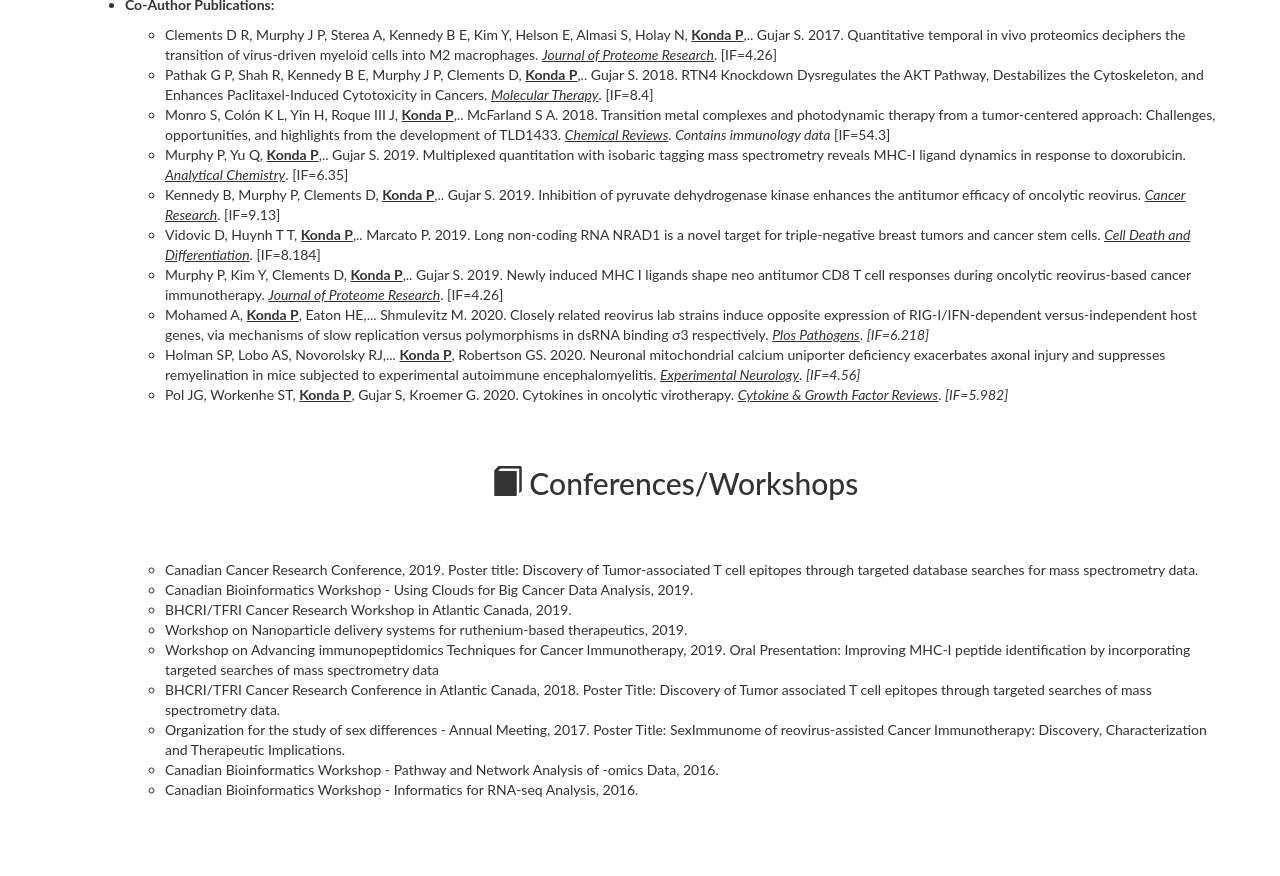
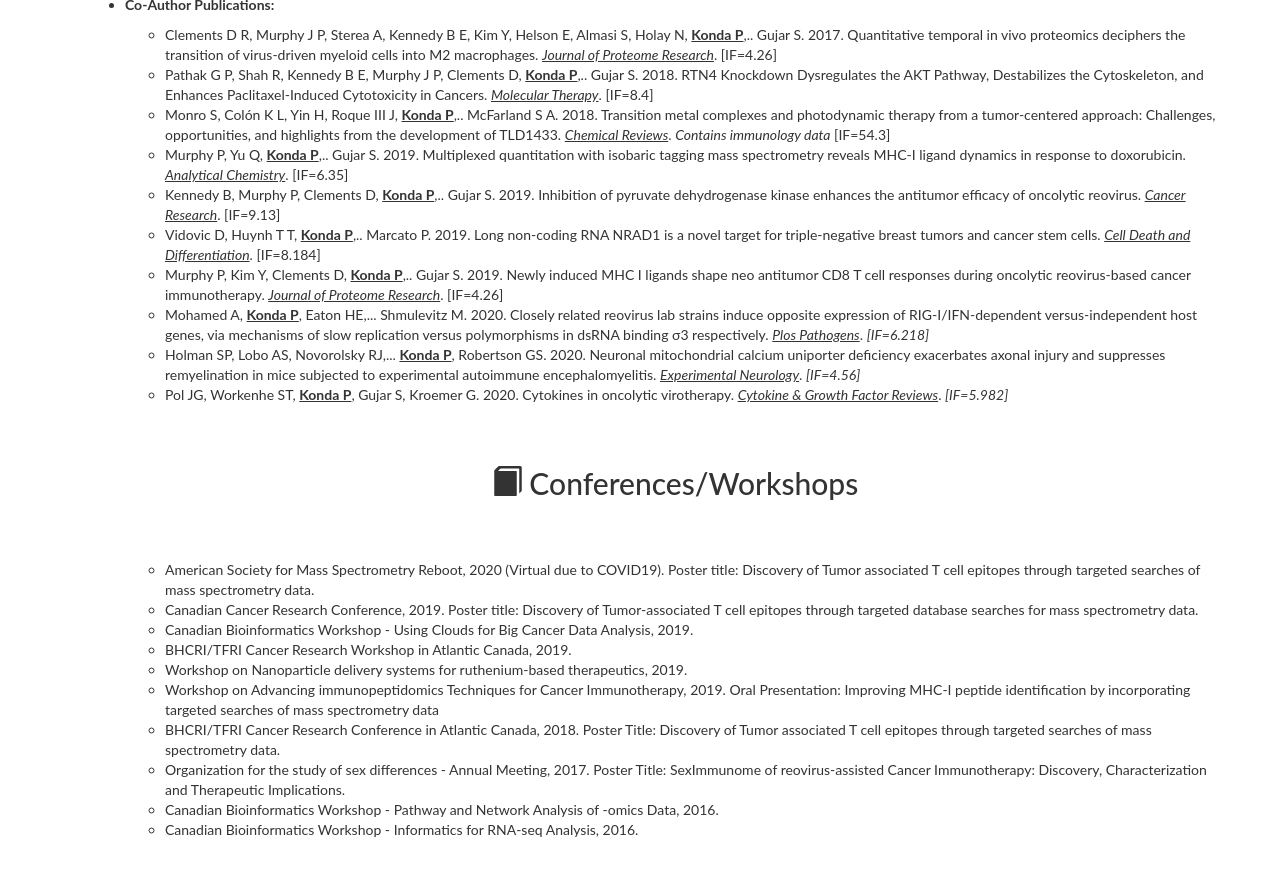
Before and after one commit to Prathyusha-konda/Prathyusha-konda.github.io, a Jekyll site: the page built from index.md, in a window 1280 px wide and 900 px high, scrolled down 2022 px. Shown: the top 876 px of the window. Built offline with Jekyll 4.4.1, drawn with Linux system fonts in a browser that asks for light colours; nearby versions of some CDN libraries.

Commit message:
Update index.md

```diff
--- a/index.md
+++ b/index.md
@@ -106,6 +106,7 @@ scroll: true
 		<h2 id="Conferences/Workshops"><span class="glyphicon glyphicon-book" aria-hidden="true"></span>  Conferences/Workshops</h2>
 		<br>
             <ul id="sublist">
+		    <li> American Society for Mass Spectrometry Reboot, 2020 (Virtual due to COVID19). Poster title: Discovery of Tumor associated T cell epitopes through targeted searches of mass spectrometry data. </li>
 		<li> Canadian Cancer Research Conference, 2019. Poster title: Discovery of Tumor-associated T cell epitopes through targeted database searches for mass spectrometry data. </li>
 		    <li> Canadian Bioinformatics Workshop -  Using Clouds for Big Cancer Data Analysis, 2019. </li>
 		    <li> BHCRI/TFRI Cancer Research Workshop in Atlantic Canada, 2019. </li>
```
